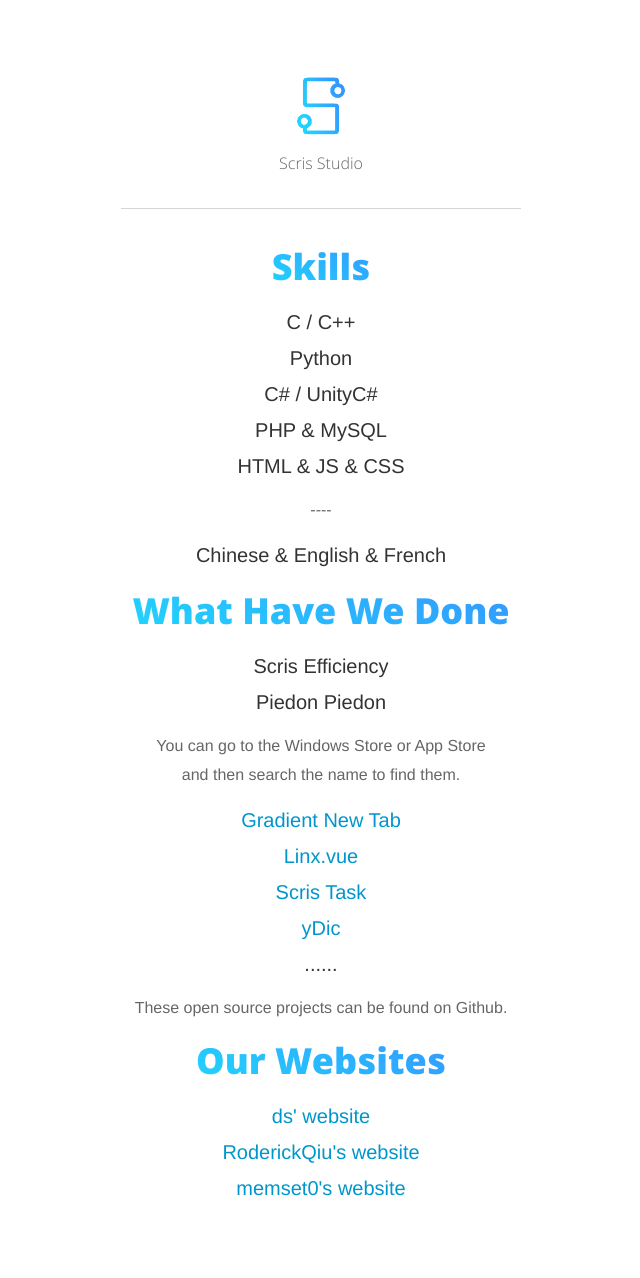
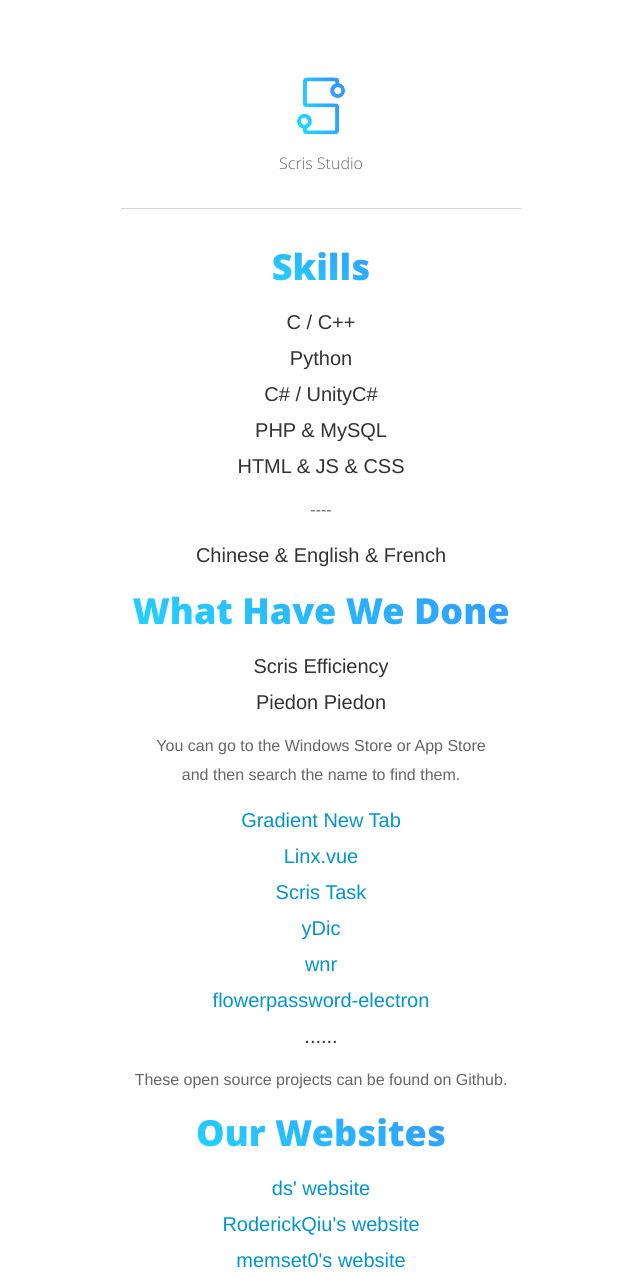
Before and after one commit to ScrisStudio/scris.top, a Jekyll site: the page built from en.html, in a window 1280 px wide. Shown: the whole page, without its empty margins (319-959 px from the left). Built offline with Jekyll 4.4.1, drawn with Linux system fonts in a browser that asks for light colours; before the commit the page ends 1206 px from its top, so only the background shows below that.

Commit message:
Update en.html

```diff
--- a/en.html
+++ b/en.html
@@ -26,6 +26,8 @@
 	<li><a href="https://github.com/ScrisStudio/linx.vue" target="_blank">Linx.vue</a></li>
 	<li><a href="https://github.com/scris/scristask" target="_blank">Scris Task</a></li>
 	<li><a href="https://github.com/RoderickQiu/yDic" target="_blank">yDic</a></li>
+	<li><a href="https://github.com/RoderickQiu/wnr" target="_blank">wnr</a></li>
+	<li><a href="https://github.com/ScrisStudio/flowerpassword-electron" target="_blank">flowerpassword-electron</a></li>
 	<li>......</li>
 	<li class="slogan">These open source projects can be found on Github.</li>
 </ul>
```
